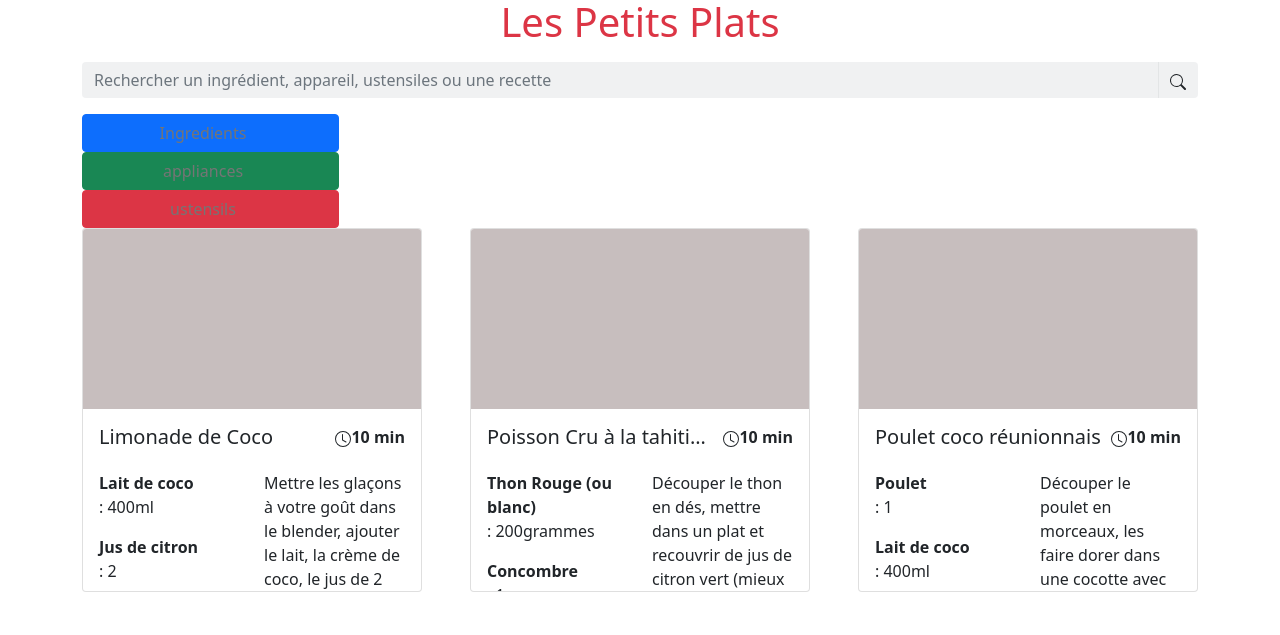
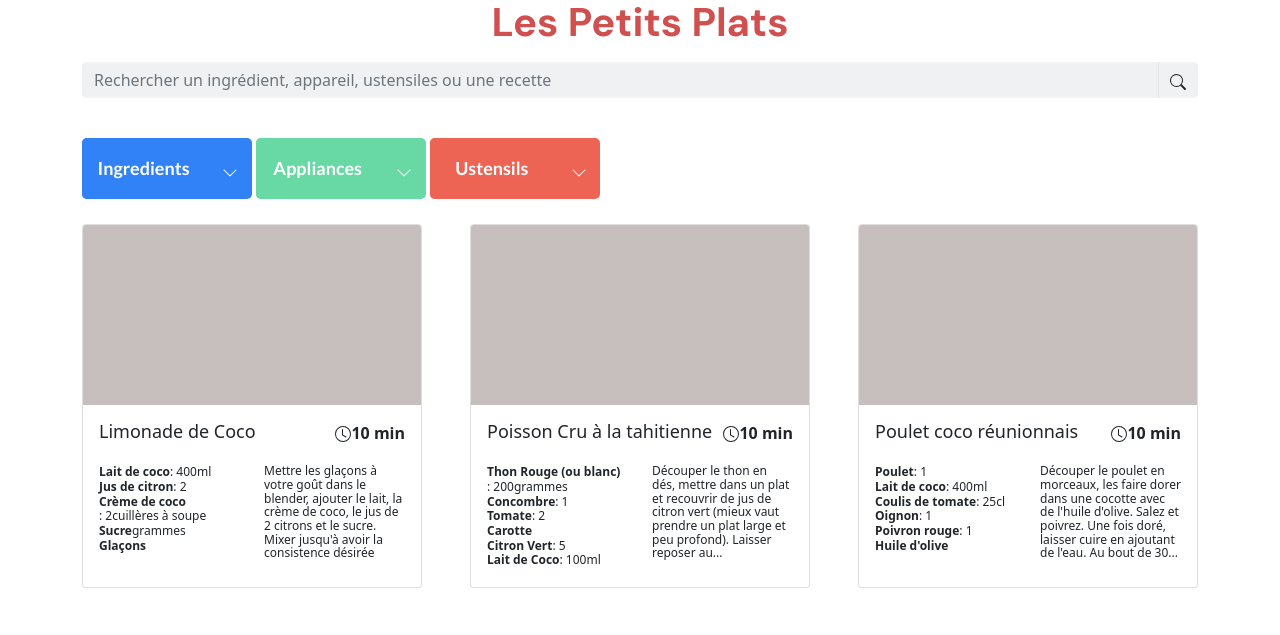
Before and after one commit to gwenananaelle/GwenaelleDuchesne_7_06052021, a plain HTML site: page index.html in a window 1280 px wide. Shown: the part 97-732 px from the top of the page. Drawn offline with nearby package versions, Linux system fonts and the light colour scheme.

Commit message:
custom dropdown and style

```diff
--- a/index.html
+++ b/index.html
@@ -18,6 +18,7 @@
       crossorigin="anonymous"
     ></script>
     <!-- my css and script -->
+    <link rel="stylesheet" href="style.css" />
     <script src="recipes.js"></script>
     <script src="Recipe.js"></script>
     <script src="svg.js"></script>
@@ -29,12 +30,13 @@
       <a href="index.html" class="">
         <img src="logo.svg" alt="" class="img-fluid mx-auto d-block" />
       </a>
-      <h1 class="text-center text-danger">Les Petits Plats</h1>
+      <h1 class="text-center text-logo-custom">Les Petits Plats</h1>
       <form class="form-search">
         <div class="input-group my-3">
           <input
             id="search"
             type="text"
+            autocomplete="off"
             class="form-control bg-secondary bg-opacity-10 border-0"
             placeholder="Rechercher un ingrédient, appareil, ustensiles ou une recette"
           />
@@ -58,49 +60,106 @@
         </div>
       </form>
       <div>
-        <ul class="tag-list"></ul>
+        <ul class="tag-list  p-0"></ul>
       </div>
-      <div class="dropdown">
+      <div id="ingredients-dropdown" class="dropdown-custom bg-primary-custom">
         <input
-          class="btn btn-primary dropdown-toggle search-by-tag"
-          type="search"
+          class="search-by-tag"
+          type="text"
           name="ingredients"
           id="dropdownIngredients"
           autocomplete="off"
-          aria-label="Ingredients"
-          aria-expanded="false"
-          data-bs-toggle="dropdown"
           placeholder="Ingredients"
         />
-        <ul id="ingredients-list" class="dropdown-menu"></ul>
+        <button
+          type="button"
+          id="ingredients-toggle"
+          class="btn dropdown-toggle-custom"
+        >
+          <svg
+            xmlns="http://www.w3.org/2000/svg"
+            width="16"
+            height="16"
+            fill="currentColor"
+            class="bi bi-chevron-down"
+            viewBox="0 0 16 16"
+          >
+            <path
+              fill-rule="evenodd"
+              d="M1.646 4.646a.5.5 0 0 1 .708 0L8 10.293l5.646-5.647a.5.5 0 0 1 .708.708l-6 6a.5.5 0 0 1-.708 0l-6-6a.5.5 0 0 1 0-.708z"
+            />
+          </svg>
+        </button>
+        <ul
+          id="ingredients-list"
+          class="dropdown-menu-custom bg-primary-custom"
+        ></ul>
       </div>
-      <div class="dropdown">
+      <div id="appliances-dropdown" class="dropdown-custom bg-secondary-custom">
         <input
-          class="btn btn-success dropdown-toggle search-by-tag"
-          type="search"
+          class="search-by-tag"
+          type="text"
           name="appliances"
           id="dropdownAppliances"
           autocomplete="off"
-          aria-label="appliances"
-          aria-expanded="false"
-          data-bs-toggle="dropdown"
-          placeholder="appliances"
+          placeholder="Appliances"
         />
-        <ul id="appliances-list" class="dropdown-menu"></ul>
+        <button
+          type="button"
+          id="appliances-toggle"
+          class="btn dropdown-toggle-custom"
+        >
+          <svg
+            xmlns="http://www.w3.org/2000/svg"
+            width="16"
+            height="16"
+            fill="currentColor"
+            class="bi bi-chevron-down"
+            viewBox="0 0 16 16"
+          >
+            <path
+              fill-rule="evenodd"
+              d="M1.646 4.646a.5.5 0 0 1 .708 0L8 10.293l5.646-5.647a.5.5 0 0 1 .708.708l-6 6a.5.5 0 0 1-.708 0l-6-6a.5.5 0 0 1 0-.708z"
+            />
+          </svg>
+        </button>
+        <ul
+          id="appliances-list"
+          class="dropdown-menu-custom bg-secondary-custom"
+        ></ul>
       </div>
-      <div class="dropdown">
+      <div id="ustensils-dropdown" class="dropdown-custom bg-tertiary-custom">
         <input
-          class="btn btn-danger dropdown-toggle search-by-tag"
-          type="search"
+          class="search-by-tag"
+          type="text"
           name="ustensils"
           id="dropdownUstensils"
           autocomplete="off"
-          aria-label="ustensils"
-          aria-expanded="false"
-          data-bs-toggle="dropdown"
-          placeholder="ustensils"
+          placeholder="Ustensils"
         />
-        <ul id="ustensils-list" class="dropdown-menu"></ul>
+        <button
+          type="button"
+          id="ustensils-toggle"
+          class="btn dropdown-toggle-custom"
+        >
+          <svg
+            xmlns="http://www.w3.org/2000/svg"
+            width="16"
+            height="16"
+            fill="currentColor"
+            class="bi bi-chevron-down"
+            viewBox="0 0 16 16"
+          >
+            <path
+              fill-rule="evenodd"
+              d="M1.646 4.646a.5.5 0 0 1 .708 0L8 10.293l5.646-5.647a.5.5 0 0 1 .708.708l-6 6a.5.5 0 0 1-.708 0l-6-6a.5.5 0 0 1 0-.708z"
+            />
+          </svg>
+        </button>
+        <ul
+          id="ustensils-list"
+          class="dropdown-menu-custom bg-tertiary-custom"
+        ></ul>
       </div>
     </header>
     <main class="container">
--- a/main.js
+++ b/main.js
@@ -1,4 +1,3 @@
-// const recipeList = recipes.map(recipe => new Recipe(recipe));
 let filteredRecipes = recipes.map(recipe => new Recipe(recipe));
 let search = [];
 let tags = [];
@@ -98,16 +97,41 @@ window.addEventListener("load", () => {
       search = [];
     }
   });
+  document.querySelectorAll(".dropdown-toggle-custom").forEach(elm => {
+    elm.addEventListener("click", event => {
+      event.target.closest(".dropdown-custom").classList.toggle("show");
+    });
+  });
+
   const searchByTagInput = document.querySelectorAll(".search-by-tag");
   searchByTagInput.forEach(input => {
     input.addEventListener("input", event => {
       filterTagSuggestions(event.target.value, input.name);
     });
+    input.addEventListener(
+      "focus",
+      event => {
+        input.setAttribute("placeholder", "Recherche un ingédient");
+        if (
+          !event.target.closest(".dropdown-custom").classList.contains("show")
+        ) {
+          event.target.closest(".dropdown-custom").classList.add("show");
+        }
+      },
+      true
+    );
+    input.addEventListener(
+      "blur",
+      event => {
+        event.target.closest(".dropdown-custom").classList.remove("show");
+        input.setAttribute("placeholder", input.name);
+      },
+      true
+    );
   });
 });
 /**
  * filters filteredRecipes based on input and update content
- * @param {String} searchInput
  */
 function searchRecipe() {
   filteredRecipes = recipes.map(recipe => new Recipe(recipe));
@@ -155,13 +179,16 @@ function filterTagSuggestions(searchInput, type) {
  * @param {String} type
  */
 function updateDatalist(results, type) {
+  const dropdown = document.querySelector(`#${type}-dropdown`);
+  dropdown.setAttribute("data-length", results.length);
   const datalist = document.querySelector(`#${type}-list`);
+  datalist.setAttribute("data-length", results.length);
   datalist.innerHTML = "";
   if (results) {
     results.forEach(result => {
       const option = document.createElement("li");
       option.innerText = result;
-      option.addEventListener("click", () => addSearchTag(result));
+      option.addEventListener("mousedown", () => addSearchTag(result, type));
       datalist.append(option);
     });
   }
@@ -170,23 +197,22 @@ function updateDatalist(results, type) {
  * add the tag to the list of selected tags
  * @param {String} tag
  */
-function addSearchTag(tag) {
+function addSearchTag(tag, type) {
   const tagList = document.querySelector(".tag-list");
   const li = document.createElement("li");
-  const span = document.createElement("span");
-  span.innerText = `${tag}`;
-  const button = document.createElement("button");
-  button.setAttribute("type", "button");
-  button.setAttribute("class", "btn-close");
-  button.setAttribute("aria-label", "Close");
-  button.addEventListener("click", event => {
-    console.log(tags.indexOf(event.target.previousSibling.innerText));
-    tags.splice(tags.indexOf(event.target.previousSibling.innerText), 1);
-    searchRecipe();
-    event.target.parentNode.remove();
+  li.classList.add("tag", type, "d-inline-block", "my-3", "me-1");
+  li.innerHTML = `${tag}<svg xmlns="http://www.w3.org/2000/svg" width="16" height="16" fill="currentColor" class="bi bi-x-circle" viewBox="0 0 16 16">
+  <path d="M8 15A7 7 0 1 1 8 1a7 7 0 0 1 0 14zm0 1A8 8 0 1 0 8 0a8 8 0 0 0 0 16z"/>
+  <path d="M4.646 4.646a.5.5 0 0 1 .708 0L8 7.293l2.646-2.647a.5.5 0 0 1 .708.708L8.707 8l2.647 2.646a.5.5 0 0 1-.708.708L8 8.707l-2.646 2.647a.5.5 0 0 1-.708-.708L7.293 8 4.646 5.354a.5.5 0 0 1 0-.708z"/>
+</svg>`;
+  li.lastChild.addEventListener("click", event => {
+    let tagElm = event.target.closest(".tag");
+    if (tags.indexOf(tagElm.innerText) !== -1) {
+      tags.splice(tags.indexOf(tagElm.innerText), 1);
+      tagElm.remove();
+      searchRecipe();
+    }
   });
-  li.append(span);
-  li.append(button);
   tagList.append(li);
   tags.push(tag);
   searchRecipe();
--- /dev/null
+++ b/style.css
@@ -0,0 +1,156 @@
+@import url("https://fonts.googleapis.com/css2?family=DM+Sans:wght@700&family=Lato:wght@400;700&family=Roboto&display=swap");
+/* font-family: 'DM Sans', sans-serif;
+font-family: 'Lato', sans-serif;
+font-family: 'Roboto', sans-serif; */
+:root {
+  --logo-color: #d04f4f;
+  --primary-color: #3282f7;
+  --secondary-color: #68d9a4;
+  --tertiary-color: #ed6454;
+}
+
+.text-logo-custom {
+  color: var(--logo-color);
+}
+.bg-primary-custom,
+.ingredients {
+  background: var(--primary-color);
+  color: white;
+}
+.bg-secondary-custom,
+.appliances {
+  background: var(--secondary-color);
+  color: white;
+}
+.bg-tertiary-custom,
+.ustensils {
+  background: var(--tertiary-color);
+  color: white;
+}
+h1 {
+  font-family: "DM Sans", sans-serif;
+}
+p,
+li strong,
+ul {
+  font-size: 0.75rem;
+  line-height: 0.856rem;
+  display: inline-block;
+  margin: 0;
+}
+.card-text p {
+  height: 100%;
+}
+h5 {
+  font-size: 1.125rem;
+}
+strong {
+  display: inline;
+}
+.card-text {
+  height: calc(100% - 40px);
+}
+.card-text .col {
+  height: 100%;
+  overflow: hidden;
+  text-overflow: ellipsis;
+  white-space: normal;
+}
+/*
+DROPDOWN
+*/
+.dropdown-custom {
+  position: relative;
+  width: 170px;
+  border-radius: 5px;
+  display: inline-block;
+  margin-bottom: 25px;
+}
+.dropdown-custom.show {
+  width: 667px;
+  border-radius: 5px 5px 0 0;
+}
+.dropdown-custom input {
+  width: calc(100% - 47px);
+  border: none;
+  border-radius: 5px;
+  font-family: "Lato", sans-serif;
+  text-align: center;
+  color: white;
+  font-size: 1.125rem;
+  font-weight: 700;
+  background: inherit;
+  line-height: 1.25rem;
+  padding: 1.125em 0;
+  margin: 0;
+}
+.dropdown-custom input:focus {
+  outline: none;
+}
+.dropdown-custom ::placeholder {
+  font-family: "Lato", sans-serif;
+  color: white;
+  font-size: 1.125rem;
+  font-weight: 700;
+  text-align: center;
+}
+.dropdown-custom.show ::placeholder {
+  color: white;
+  opacity: 0.5;
+}
+.dropdown-custom .btn,
+.dropdown-custom .btn:hover,
+.dropdown-custom .btn:focus {
+  color: white;
+  box-shadow: none;
+}
+.dropdown-custom.show .dropdown-toggle-custom {
+  transform: rotate(180deg);
+}
+.dropdown-menu-custom {
+  display: none;
+}
+.dropdown-custom.show .dropdown-menu-custom {
+  position: absolute;
+  border-radius: 0 0 5px 5px;
+  z-index: 1;
+  font-size: 1.125rem;
+  line-height: 1.375rem;
+  font-family: "Lato", sans-serif;
+  /* display: grid;
+  grid-template-columns: 30% 30% 30%;
+  padding: 5%; */
+  display: flex;
+  flex-direction: row;
+  flex-wrap: wrap;
+  justify-content: space-between;
+  list-style: none;
+  padding: 1rem;
+}
+ul[data-length="1"],
+.dropdown-custom.show[data-length="1"] {
+  width: 170px;
+}
+ul[data-length="2"],
+.dropdown-custom.show[data-length="2"] {
+  width: 372px;
+}
+.dropdown-custom.show li {
+  min-width: 170px;
+  flex-basis: 30%;
+}
+/*
+TAGS
+*/
+.tag-list li {
+  list-style: none;
+  border-radius: 5px;
+  font-family: "Lato", sans-serif;
+  font-weight: 700;
+  font-size: 0.875rem;
+  line-height: 1rem;
+  padding: 10px 20px;
+}
+.tag-list li svg {
+  margin-left: 13px;
+}
```
